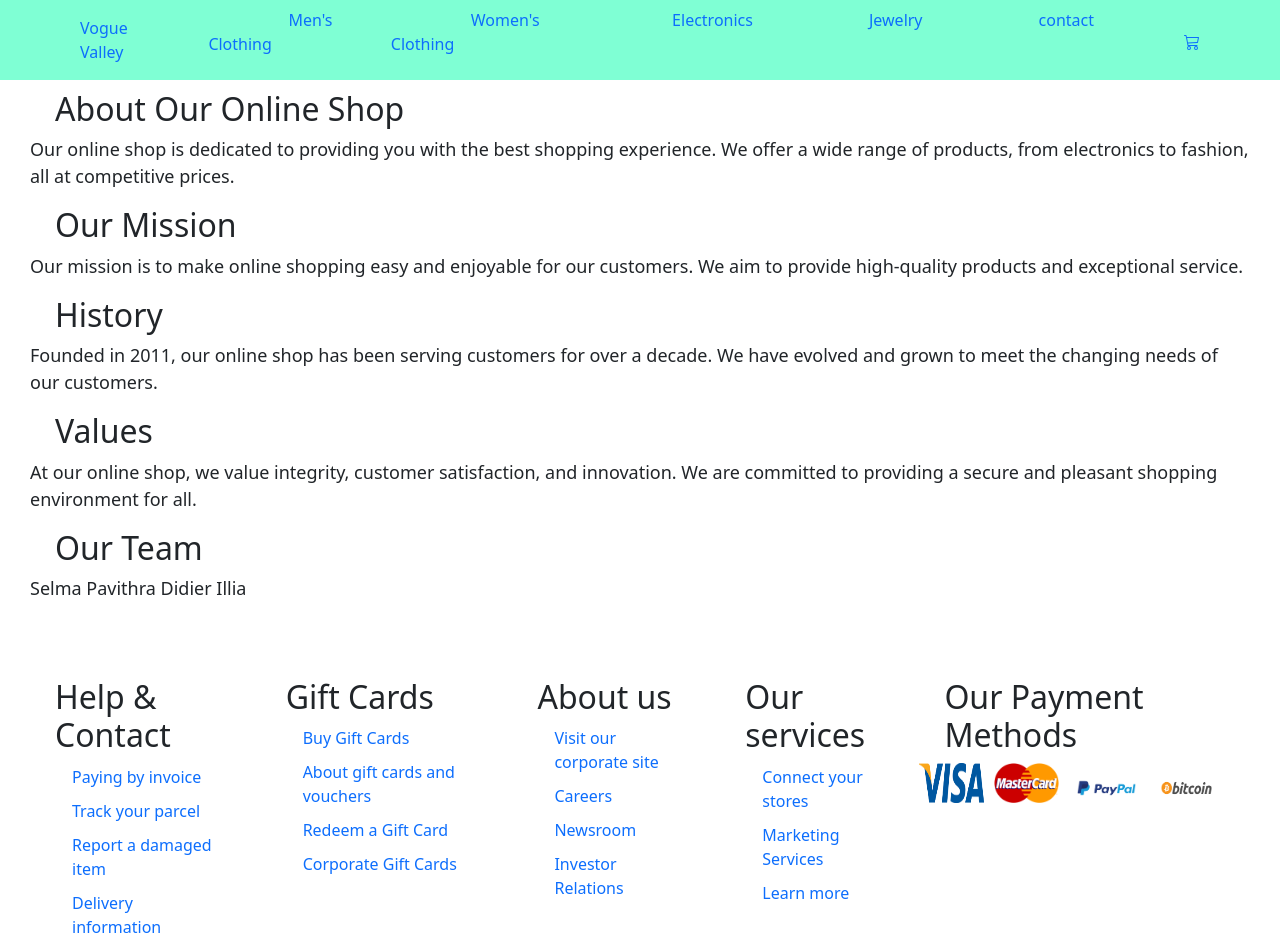
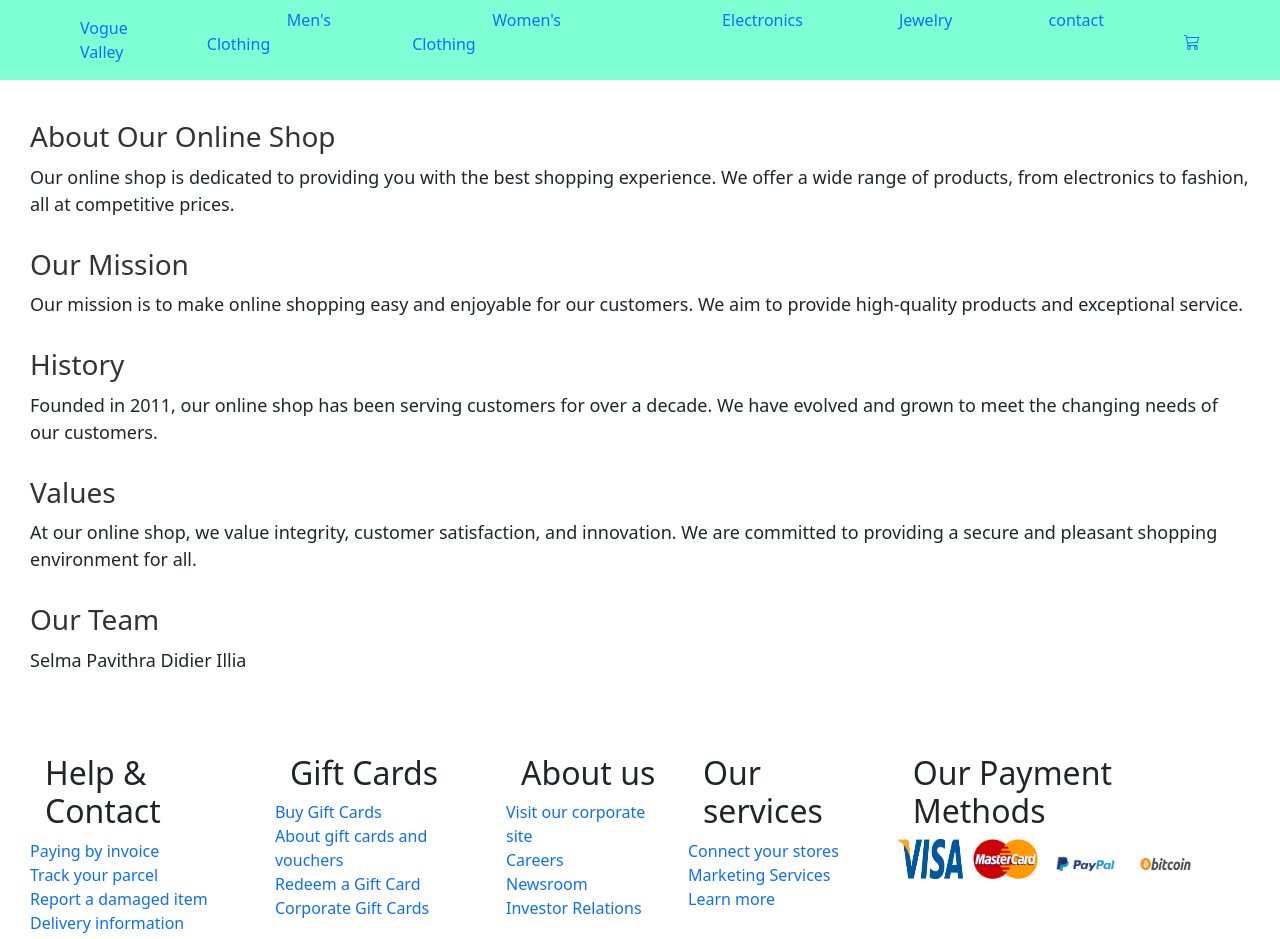
Before and after one commit to selmaatasert/e-commerce-react, a React (Vite) app: page /about in a window 1280 px wide. Shown: the top 939 px of the page. Built offline with nearby package versions, Linux system fonts and the light colour scheme.

Commit message:
added classes

```diff
--- a/src/components/Footer.jsx
+++ b/src/components/Footer.jsx
@@ -11,8 +11,8 @@ class Footer extends React.Component {
     <footer className="footer">
       <div className="footer-content">
         <div className="footer-section">
-          <h2>Help & Contact</h2>
-          <ul>
+          <h2 className='h2-footer'>Help & Contact</h2>
+          <ul className='ul-footer'>
             <li><a href="#">Paying by invoice</a></li>
             <li><a href="#">Track your parcel</a></li>
             <li><a href="#">Report a damaged item</a></li>
@@ -23,8 +23,8 @@ class Footer extends React.Component {
         </div>
 
         <div className="footer-section">
-          <h2>Gift Cards</h2>
-          <ul>
+          <h2 className='h2-footer'>Gift Cards</h2>
+          <ul className='ul-footer'>
             <li><a href="#">Buy Gift Cards</a></li>
             <li><a href="#">About gift cards and vouchers</a></li>
             <li><a href="#">Redeem a Gift Card</a></li>
@@ -33,8 +33,8 @@ class Footer extends React.Component {
         </div>
 
         <div className="footer-section">
-          <h2>About us</h2>
-          <ul>
+          <h2 className='h2-footer'>About us</h2>
+          <ul className='ul-footer'>
             <li><a href="#">Visit our corporate site</a></li>
             <li><a href="#">Careers</a></li>
             <li><a href="#">Newsroom</a></li>
@@ -43,8 +43,8 @@ class Footer extends React.Component {
         </div>
 
         <div className="footer-section">
-          <h2>Our services</h2>
-          <ul>
+          <h2 className='h2-footer'>Our services</h2>
+          <ul className='ul-footer'>
             <li><a href="#">Connect your stores</a></li>
             <li><a href="#">Marketing Services</a></li>
             <li><a href="#">Learn more</a></li>
@@ -53,7 +53,7 @@ class Footer extends React.Component {
       </div>
 
       <div className="footer-section">
-        <h2>Our Payment Methods</h2>
+        <h2 className='h2-footer'>Our Payment Methods</h2>
         <div className="payment-logos">
           <img src={visa} alt="Visa" width={65} height={40} />
           <img src={master} alt="Mastercard" width={65} height={40}/>
--- a/src/styles/About.css
+++ b/src/styles/About.css
@@ -4,13 +4,13 @@
     margin-top: 60px;
   }
 
-  h2 {
+  .h2-about {
     font-size: 28px;
     color: #333;
     margin-top: 30px;
   }
 
-  p {
+  .p-about {
     font-size: 18px;
     margin: 10px 0;
   }
--- a/src/styles/Footer.css
+++ b/src/styles/Footer.css
@@ -6,6 +6,7 @@
     display: flex;
     justify-content: space-between;
     margin: 30px;
+    margin-top: 40px;
     list-style: none;
     padding: 0;
   }
@@ -19,23 +20,19 @@
     margin-bottom: 50px;
   }
 
-  ul {
+  .ul-footer {
     list-style-type: none;
     padding: 0;
   }
 
-  li {
-    margin: 10px;
-  }
 
   .payment-logos {
     display: flex;
     gap: 10px;
   }
 
-  h2 {
-    margin-left: 25px;
-
+  .h2-footer {
+    margin-left: 15px;
   }
 
   @media (max-width: 768px) {
@@ -56,7 +53,7 @@
     margin: 15px;
   }
 
-  h2 {
+  .h2-footer {
     margin-left: 0;
   }
 
--- a/src/styles/NotFound.css
+++ b/src/styles/NotFound.css
@@ -5,7 +5,7 @@
     margin-top: 70px;
   }
 
-  h1 {
+  .h1-404 {
     font-size: 30px;
     color: #333;
     margin: 0;
--- a/src/views/About.jsx
+++ b/src/views/About.jsx
@@ -5,24 +5,24 @@ class About extends React.Component {
   render() {
     return (
       <div className="about">
-        <h2>About Our Online Shop</h2>
-        <p>
+        <h2 className='h2-about'>About Our Online Shop</h2>
+        <p className='p-about'>
           Our online shop is dedicated to providing you with the best shopping experience. We offer a wide range of products, from electronics to fashion, all at competitive prices.
         </p>
-        <h2>Our Mission</h2>
-        <p>
+        <h2 className='h2-about'>Our Mission</h2>
+        <p className='p-about'>
           Our mission is to make online shopping easy and enjoyable for our customers. We aim to provide high-quality products and exceptional service.
         </p>
-        <h2>History</h2>
-        <p>
+        <h2 className='h2-about'>History</h2>
+        <p className='p-about'>
           Founded in 2011, our online shop has been serving customers for over a decade. We have evolved and grown to meet the changing needs of our customers.
         </p>
-        <h2>Values</h2>
-        <p>
+        <h2 className='h2-about'>Values</h2>
+        <p className='p-about'>
           At our online shop, we value integrity, customer satisfaction, and innovation. We are committed to providing a secure and pleasant shopping environment for all.
         </p>
-        <h2>Our Team</h2>
-        <p>
+        <h2 className='h2-about'>Our Team</h2>
+        <p className='p-about'>
           Selma
           Pavithra
           Didier
--- a/src/views/NotFound.jsx
+++ b/src/views/NotFound.jsx
@@ -8,7 +8,7 @@ class NotFound extends React.Component {
   render() {
     return (
       <div className="not-found">
-        <h1>We looked everywhere.</h1>
+        <h1 className='h1-404'>We looked everywhere.</h1>
         <p className="large-text">Looks like this page is missing.</p>
         <p className="small-text">
           If you still need help, visit our help pages.
```
